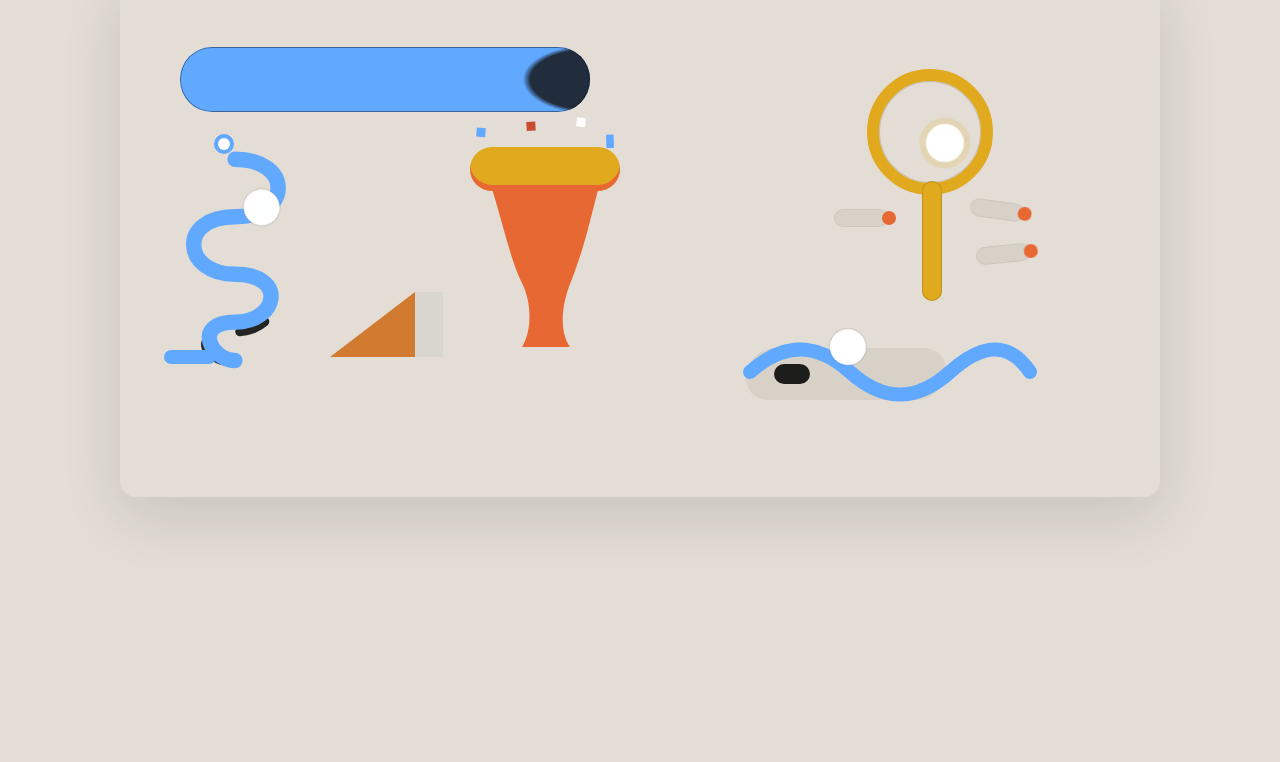
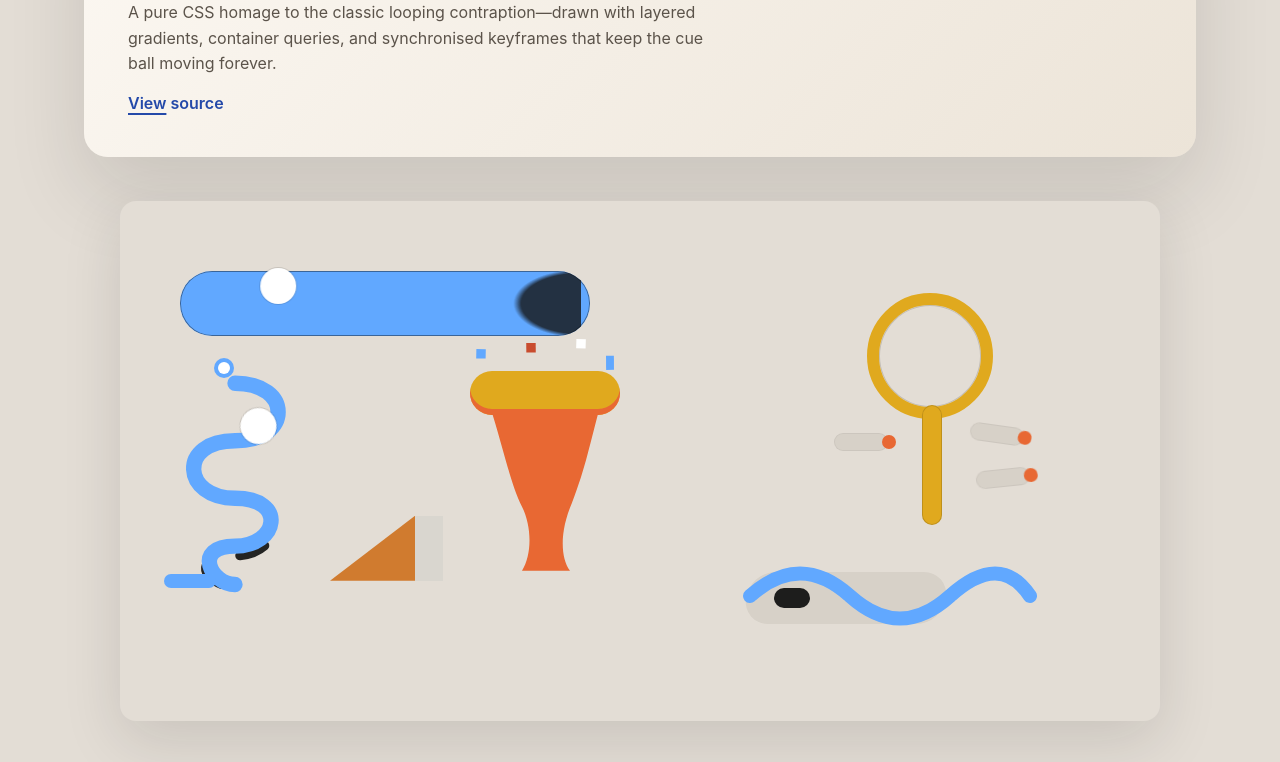
Before and after one commit to Dor-J/Rube-Goldberg-CSS-Machine, a website built with Vite: page index.html in a window 1280 px wide. Shown: the part 163-925 px from the top of the page. Before the commit the page ends 800 px from the top, so only its background shows below. Built offline with nearby package versions, Linux system fonts and the light colour scheme.

Commit message:
added header and footer

```diff
--- a/src/main.ts
+++ b/src/main.ts
@@ -7,6 +7,26 @@ if (!app) {
 }
 
 app.innerHTML = `
+  <div class="page">
+    <header class="site-header">
+      <h1 id="hero-title">Rube-Goldberg CSS Machine</h1>
+      <p class="lede">
+        A pure CSS homage to the classic looping contraption—drawn with layered gradients,
+        container queries, and synchronised keyframes that keep the cue ball moving forever.
+      </p>
+      <div class="header-actions">
+        <a
+          class="ghost-link"
+          href="https://github.com/dor-j/Rube-Goldberg-CSS-Machine"
+          target="_blank"
+          rel="noreferrer noopener"
+        >
+          View source
+        </a>
+      </div>
+    </header>
+
+    <main class="site-main" id="machine" aria-labelledby="hero-title">
       <div class="stage" aria-label="Static render of a Rube-Goldberg inspired machine">
         <div
           class="machine"
@@ -53,7 +73,12 @@ app.innerHTML = `
           <div class="shape slide" aria-hidden="true">
             <div class="berm" aria-hidden="true"></div>
             <div class="hole" aria-hidden="true"></div>
-        <svg viewBox="0 0 300 90" class="wave" role="presentation" aria-hidden="true">
+            <svg
+              viewBox="0 0 300 90"
+              class="wave"
+              role="presentation"
+              aria-hidden="true"
+            >
               <path d="M10 60 Q60 15 110 60 T210 60 T290 60"></path>
             </svg>
           </div>
@@ -64,4 +89,12 @@ app.innerHTML = `
           <div class="ball b-exit" aria-hidden="true"></div>
         </div>
       </div>
+    </main>
+
+    <footer class="site-footer" >
+      <p >
+        Enjoy
+      </p>
+    </footer>
+  </div>
 `
--- a/src/style.css
+++ b/src/style.css
@@ -29,6 +29,7 @@
     --canvas-h: 480;
 
     --bg: #e3ddd5;
+    --page-max: 1200px;
     --blue: #61a8ff;
     --orange: #e86833;
     --orange-dark: #d07b2f;
@@ -37,6 +38,19 @@
     --white: #ffffff;
     --light-gray: #d7d1c8;
     --ramp-gray: #d9d6cf;
+    --text-muted: #5b534a;
+    --header-bg: #f6f2ec;
+    --footer-bg: #dcd4c7;
+    --link-color: #2449a9;
+
+    --space-xs: 0.25rem;
+    --space-s: 0.5rem;
+    --space-m: 1rem;
+    --space-l: 1.5rem;
+    --space-xl: 2.75rem;
+    --radius-l: 24px;
+    --shadow-soft: 0 35px 80px rgba(20, 20, 20, 0.12);
+    --gradient-soft: linear-gradient(135deg, #fcf8f2 0%, #ece4d8 100%);
 
     --stroke-thin: 1px;
     --outline: rgba(0, 0, 0, 0.12);
@@ -50,8 +64,8 @@
     --t-ring: 1.1s;
     --t-slide: 1.8s;
     --loop: calc(
-      var(--t-coil) + var(--t-ramp) + var(--t-funnel) + var(--t-tube) + var(--t-ring) +
-        var(--t-slide)
+      var(--t-coil) + var(--t-ramp) + var(--t-funnel) + var(--t-tube) +
+        var(--t-ring) + var(--t-slide)
     );
 
     /* timeline checkpoints */
@@ -60,7 +74,8 @@
     --d2: calc(var(--t-coil) + var(--t-ramp) + var(--t-funnel));
     --d3: calc(var(--t-coil) + var(--t-ramp) + var(--t-funnel) + var(--t-tube));
     --d4: calc(
-      var(--t-coil) + var(--t-ramp) + var(--t-funnel) + var(--t-tube) + var(--t-ring)
+      var(--t-coil) + var(--t-ramp) + var(--t-funnel) + var(--t-tube) +
+        var(--t-ring)
     );
   }
 }
@@ -68,13 +83,155 @@
 /* -------------------- BASE -------------------- */
 @layer base {
   body {
-    display: grid;
-    place-items: center;
     min-height: 100vh;
+    font-family: 'Inter', 'Segoe UI', system-ui, sans-serif;
+    background: var(--bg);
+    color: var(--black);
+    margin: 0;
+  }
+
+  .page {
+    min-height: 100vh;
+    width: min(var(--page-max), 100%);
+    margin: 0 auto;
+    padding: clamp(var(--space-l), 4vw, var(--space-xl));
+    display: flex;
+    flex-direction: column;
+    gap: clamp(var(--space-l), 4vw, var(--space-xl));
+  }
+
+  .site-header {
+    background: var(--gradient-soft);
+    border-radius: var(--radius-l);
+    padding: clamp(var(--space-l), 4vw, var(--space-xl));
+    box-shadow: var(--shadow-soft);
+    display: flex;
+    flex-direction: column;
+    gap: var(--space-m);
+  }
+
+  .site-header h1 {
+    margin: 0;
+    font-size: clamp(2.2rem, 4vw, 3rem);
+  }
+
+  .site-header .lede {
+    margin: 0;
+    max-width: 60ch;
+    color: var(--text-muted);
+    line-height: 1.6;
+  }
+
+  .eyebrow {
+    margin: 0;
+    text-transform: uppercase;
+    letter-spacing: 0.1em;
+    font-size: 0.85rem;
+    color: var(--text-muted);
+  }
+
+  .header-actions {
+    display: flex;
+    flex-wrap: wrap;
+    gap: var(--space-m);
+    align-items: center;
+  }
+
+  .cta {
+    display: inline-flex;
+    align-items: center;
+    justify-content: center;
+    padding: 0.65rem 1.5rem;
+    background: var(--black);
+    color: var(--white);
+    border-radius: 999px;
+    font-weight: 600;
+    text-decoration: none;
+    box-shadow: 0 15px 30px rgba(20, 20, 20, 0.25);
+    border: 2px solid transparent;
+    transition: transform 200ms ease, box-shadow 200ms ease;
+  }
+
+  .cta:hover {
+    transform: translateY(-2px);
+    box-shadow: 0 20px 40px rgba(20, 20, 20, 0.2);
+  }
+
+  .cta:focus-visible {
+    outline: none;
+    border-color: var(--blue);
+    box-shadow: 0 0 0 4px rgba(97, 168, 255, 0.35);
+  }
+
+  .ghost-link {
+    text-decoration: none;
+    color: var(--link-color);
+    font-weight: 600;
+    position: relative;
+  }
+
+  .ghost-link::after {
+    content: '';
+    position: absolute;
+    left: 0;
+    bottom: -2px;
+    width: 100%;
+    height: 2px;
+    background: currentColor;
+    transform-origin: left;
+    transform: scaleX(0.4);
+    transition: transform 200ms ease;
+  }
+
+  .ghost-link:hover::after,
+  .ghost-link:focus-visible::after {
+    transform: scaleX(1);
+  }
+
+  .site-main {
+    display: flex;
+    justify-content: center;
+  }
+
+  .site-footer {
+    background: var(--footer-bg);
+    border-radius: var(--radius-l);
+    padding: var(--space-m) clamp(var(--space-m), 4vw, var(--space-l));
+    color: var(--text-muted);
+    font-size: 0.95rem;
+    line-height: 1.5;
+    display: flex;
+    justify-content: center;
+
+    p {
+      color: var(--link-color);
+      font-weight: 600;
+      text-decoration: none;
+
+      &:hover,
+      &:focus-visible {
+        text-decoration: underline;
+      }
+    }
+  }
+
+  @media (max-width: 640px) {
+    .page {
+      padding: var(--space-l);
+    }
+
+    .header-actions {
+      flex-direction: column;
+      align-items: stretch;
+    }
+
+    .header-actions .cta {
+      width: 100%;
+    }
   }
 
   .stage {
-    width: min(92vw, 1040px);
+    width: min(100%, 1040px);
     aspect-ratio: calc(var(--canvas-w) / var(--canvas-h));
     background: var(--bg);
     border-radius: 16px;
@@ -443,20 +600,46 @@
 
 /* -------------------- SCENE ORDERING -------------------- */
 @layer scene {
-  .tube { z-index: 10; }
-  .tube::after { z-index: 11; }
-  .coil { z-index: 12; }
-  .funnel { z-index: 7; }
-  .ring-assembly { z-index: 8; }
-  .slide { z-index: 6; }
+  .tube {
+    z-index: 10;
+  }
+  .tube::after {
+    z-index: 11;
+  }
+  .coil {
+    z-index: 12;
+  }
+  .funnel {
+    z-index: 7;
+  }
+  .ring-assembly {
+    z-index: 8;
+  }
+  .slide {
+    z-index: 6;
+  }
   .ramp,
-  .ramp-block { z-index: 5; }
-  .funnel .mouth { z-index: 3; }
-  .funnel .body { z-index: 2; }
-  .funnel .confetti { z-index: 4; }
-  .slide .wave { z-index: 3; }
-  .slide .berm { z-index: 1; }
-  .slide .hole { z-index: 2; }
+  .ramp-block {
+    z-index: 5;
+  }
+  .funnel .mouth {
+    z-index: 3;
+  }
+  .funnel .body {
+    z-index: 2;
+  }
+  .funnel .confetti {
+    z-index: 4;
+  }
+  .slide .wave {
+    z-index: 3;
+  }
+  .slide .berm {
+    z-index: 1;
+  }
+  .slide .hole {
+    z-index: 2;
+  }
 }
 
 /* ==================== MOTION: CORE ==================== */
@@ -475,8 +658,8 @@
 .ball.b-coil {
   left: 40px;
   top: 165px;
-  animation: coil-segment var(--t-coil) cubic-bezier(0.25, 0.1, 0.25, 1) var(--d0)
-    infinite both;
+  animation: coil-segment var(--t-coil) cubic-bezier(0.25, 0.1, 0.25, 1)
+    var(--d0) infinite both;
   z-index: 35;
 }
 @keyframes coil-segment {
@@ -524,8 +707,7 @@
     opacity: 1;
   }
   60% {
-    transform: translateY(-24px) scale(1)
-      rotate(calc(var(--r, 8deg) * -1));
+    transform: translateY(-24px) scale(1) rotate(calc(var(--r, 8deg) * -1));
     opacity: 1;
   }
   100% {
@@ -563,8 +745,8 @@
 .ball.b-ring {
   left: 720px;
   top: 92px;
-  animation: ring-pass var(--t-ring) cubic-bezier(0.25, 0.1, 0.25, 1) var(--d3) infinite
-    both;
+  animation: ring-pass var(--t-ring) cubic-bezier(0.25, 0.1, 0.25, 1) var(--d3)
+    infinite both;
 }
 @keyframes ring-pass {
   0% {
@@ -593,8 +775,8 @@
   top: 335px;
   offset-path: path('M10 60 Q60 15 110 60 T210 60 T290 60');
   offset-rotate: auto;
-  animation: slide-exit var(--t-slide) cubic-bezier(0.25, 0.1, 0.25, 1) var(--d4) infinite
-    both;
+  animation: slide-exit var(--t-slide) cubic-bezier(0.25, 0.1, 0.25, 1)
+    var(--d4) infinite both;
 }
 @keyframes slide-exit {
   0% {
@@ -648,7 +830,8 @@
   animation: piston-right2 var(--t-ring) ease-out var(--d3) infinite both;
 }
 .ring-assembly .p3 {
-  animation: piston-right3 var(--t-ring) ease-out calc(var(--d3) + 0.08s) infinite both;
+  animation: piston-right3 var(--t-ring) ease-out calc(var(--d3) + 0.08s)
+    infinite both;
 }
 
 @keyframes piston-left {
```
Lines whose indentation alone changed are shown as unchanged.
